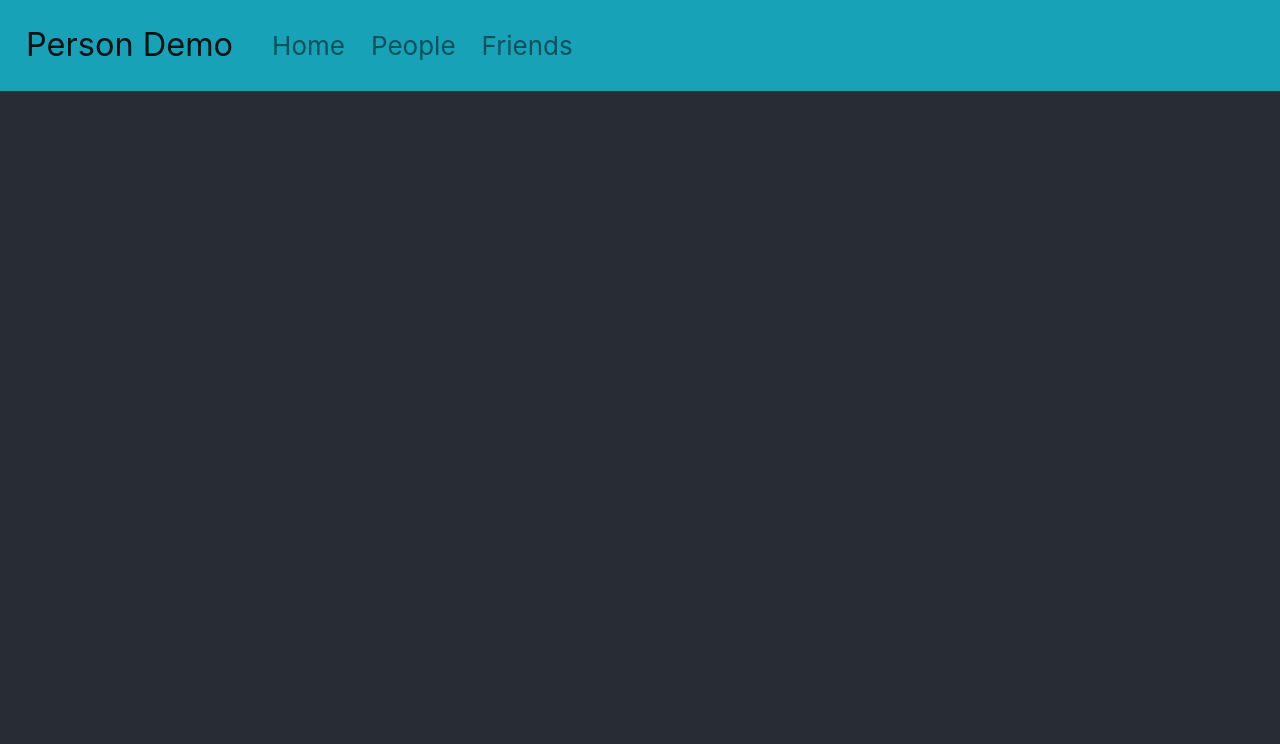
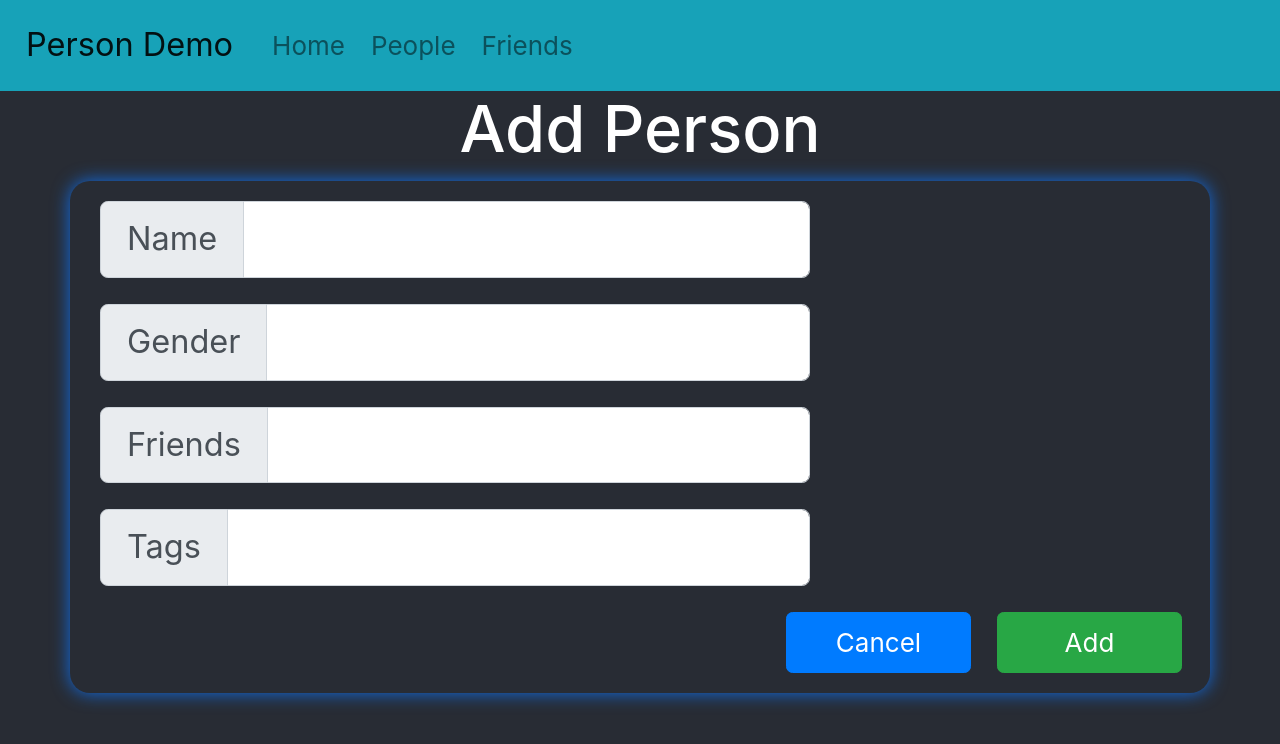
Before and after one commit to MickeyMuis007/PersonDemo, a React (Create React App) app in the folder ui/react/: page /add-person in a window 1280 px wide. Shown: the top 744 px of the page. Built offline with nearby package versions, Linux system fonts and the light colour scheme.

Commit message:
Created Add Person component

```diff
--- a/ui/react/src/App.js
+++ b/ui/react/src/App.js
@@ -5,6 +5,7 @@ import Home from './Home/Home';
 import Friend from './Friend/Friend';
 import People from './Person/People';
 import AddFriend from './Person/Friend/AddFriend';
+import AddPerson from './Person/AddPerson';
 
 
 class App extends Component {
@@ -39,6 +40,7 @@ class App extends Component {
               <Route path='/people' component={People} />
               <Route path='/friend' component={Friend} />
               <Route path='/add-friend' component={AddFriend} />
+              <Route path='/add-person' component={AddPerson} />
             </Switch>
           </div>
         </div>
--- /dev/null
+++ b/ui/react/src/Person/AddPerson.css
@@ -0,0 +1,5 @@
+.add-friend-container {
+  box-shadow: 0px 0px 18px #116de6;
+  border-radius: 20px;
+  padding: 20px;
+}
--- /dev/null
+++ b/ui/react/src/Person/AddPerson.js
@@ -0,0 +1,46 @@
+import React, { Component } from 'react';
+import { Link } from 'react-router-dom';
+import './AddPerson.css';
+
+
+class AddPerson extends Component {
+  render() {
+    return (
+      <div>
+        <h1 className="text-center">Add Person</h1>
+        <form className="container add-friend-container">
+          <div className="input-group input-group-lg mb-3 col-md-8">
+            <div className="input-group-prepend">
+              <span className="input-group-text" id="name">Name</span>
+            </div>
+            <input className="form-control" aria-label="Name" aria-describedby="name" />
+          </div>
+          <div className="input-group input-group-lg mb-3 col-md-8">
+            <div className="input-group-prepend">
+              <span className="input-group-text" id="name">Gender</span>
+            </div>
+            <input className="form-control" aria-label="Name" aria-describedby="name" />
+          </div>
+          <div className="input-group input-group-lg mb-3 col-md-8">
+            <div className="input-group-prepend">
+              <span className="input-group-text" id="name">Friends</span>
+            </div>
+            <input className="form-control" aria-label="Name" aria-describedby="name" />
+          </div>
+          <div className="input-group input-group-lg mb-3 col-md-8">
+            <div className="input-group-prepend">
+              <span className="input-group-text" id="name">Tags</span>
+            </div>
+            <input className="form-control" aria-label="Name" aria-describedby="name" />
+          </div>
+          <div className="d-flex justify-content-end">
+            <Link to={'/people'} className="btn btn-primary mx-2 col-md-2" type="submit">Cancel</Link>
+            <button className="btn btn-success mx-2 col-md-2" type="submit">Add</button>
+          </div>
+        </form>
+      </div>
+    );
+  }
+}
+
+export default AddPerson;
--- a/ui/react/src/Person/People.js
+++ b/ui/react/src/Person/People.js
@@ -1,4 +1,5 @@
 import React, { Component } from 'react';
+import { Link } from 'react-router-dom';
 import Person from './Person';
 import PopularFriend from './Popular Friend/PopularFriend';
 import PopularTag from './Popular Tag/PopularTag';
@@ -111,11 +112,11 @@ class People extends Component {
     let personAddButton = null;
     if (this.state.persons.length > 0) {
       personAddButton = (
-        <button
+        <Link to={'/add-person'}
           onClick={this.getPersons}
-          className="float" data-toggle="tooltip" data-placement="top" title="Add Person">
+          className="float btn btn-secondary" data-toggle="tooltip" data-placement="top" title="Add Person">
           <FontAwesomeIcon icon="plus" />
-        </button>
+        </Link>
       )
     }
 
```
